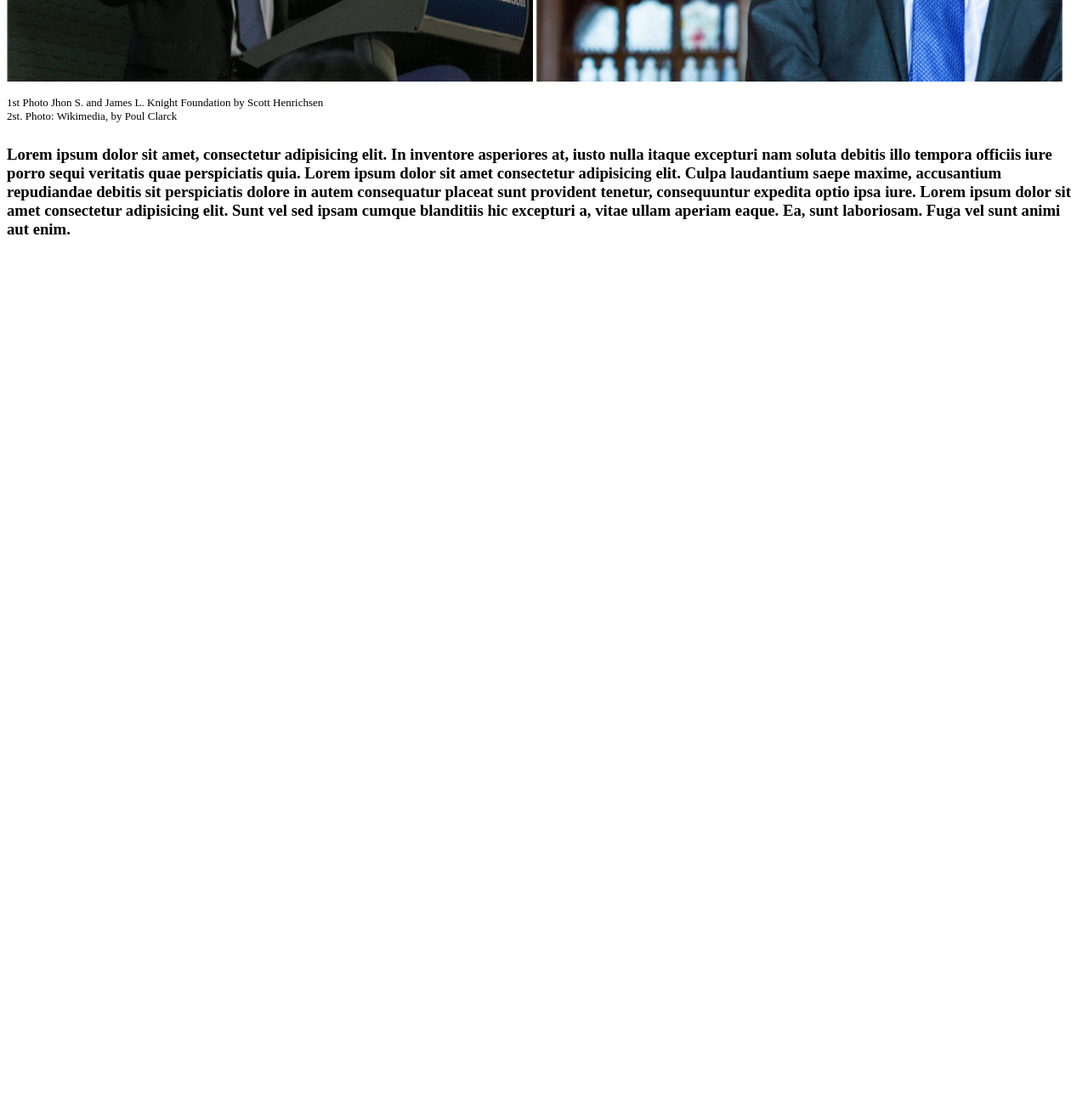
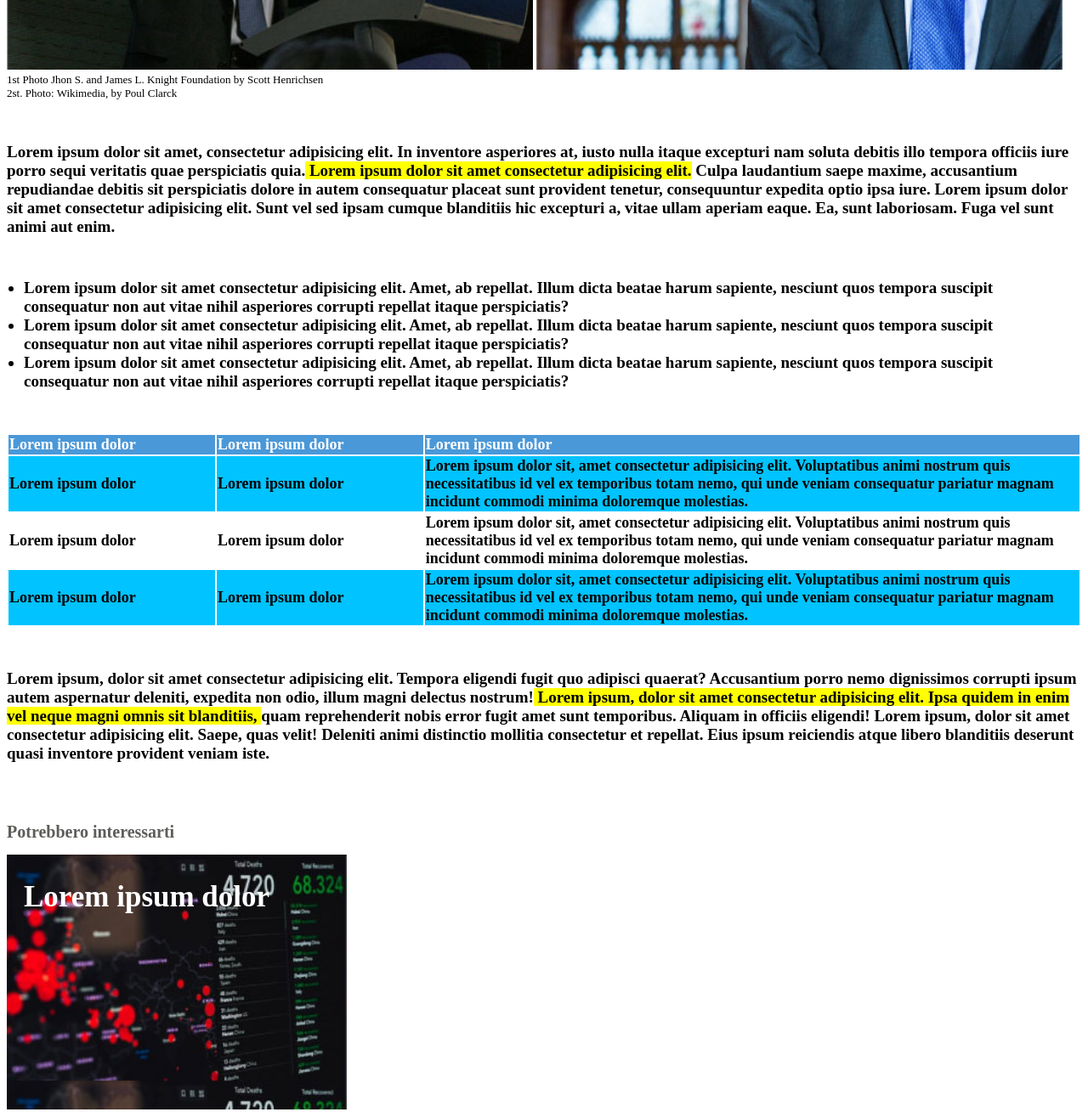
Before and after one commit to simone202120/html-css-booleaner, a plain HTML site: page index.html in a window 1280 px wide. Shown: the part 615-1924 px from the top of the page at 85% size. Before the commit the page ends 915 px from the top, so only its background shows below. Drawn offline with Linux system fonts and the light colour scheme.

Commit message:
esercizio finito

```diff
--- a/css/style.css
+++ b/css/style.css
@@ -3,17 +3,22 @@
     background-image: url(../img/pattern.png);
     background-size: contain;
     background-repeat:repeat-x;
+    height: 70px;
 
 }
 
 #logo-testa {
     width: 150px;
-    height: 100px;
+    height: 50px;
+    padding-top: 25px;
+    padding-bottom: 5px;
+    padding-left: 5px;
 }
 
 #scritto{
     color: rgb(92, 94, 90);
     font-weight: 500;
+
 }
 #theBo{
     color: rgb(47, 158, 248);
@@ -36,8 +41,81 @@
 .FotoTim{
 font-weight: 500;
 font-size: 13px;
+margin-top: 20px;
+
 }
 
+#DescrizioneFoto{
+    margin-top: 0px;
+}
 .Lorem1{
- font-size: 26px;
+ font-size: 19px;
+ font-weight: 700;
+ margin-top: 50px;
 }
+.evidenzia{
+    background-color: yellow;
+}
+
+.Lista{
+    font-size: 19px;
+    font-weight: 700;
+    margin-top: 50px;
+    margin-left: -20px;
+    margin-bottom: 50px;
+    }
+
+table {
+    font-size: 18px;
+    font-weight: 700;
+
+
+}
+
+td{
+    width: 250px;
+}
+#colonna{
+    width: 800px;
+}
+#testa-tabella{
+    background-color: rgb(74, 152, 216);
+    color: white;
+}
+#riga-dispari {
+    background-color: rgb(0, 195, 255);
+}
+.foot{
+    font-size: 20px;
+    font-weight: 700;
+    color: rgb(92, 94, 90);
+    margin-top: 70px;
+}
+
+.immagini1{
+    height: 300px;
+    width: 400px;
+    background-image: url(../img/graph.jpg);
+    color: white;
+    font-size: 35px;
+    font-weight: 700;
+    background-size: contain;
+    margin-top: -20px;
+}
+
+.immagini2{
+    height: 300px;
+    width: 400px;
+    background-image: url(../img/monitor.jpg);
+    color: white;
+    font-size: 35px;
+    font-weight: 700;
+    background-size: contain;
+
+
+}
+
+.lorem2{
+    padding-top: 30px;
+    padding-left: 20px;
+}
--- a/index.html
+++ b/index.html
@@ -31,10 +31,63 @@
                 </p>
             </div>
 
-             <p class="Lorem1"><h3>Lorem ipsum dolor sit amet, consectetur adipisicing elit. In inventore asperiores at, iusto nulla itaque excepturi nam soluta debitis illo tempora officiis iure porro sequi veritatis quae perspiciatis quia. Lorem ipsum dolor sit amet consectetur adipisicing elit. Culpa laudantium saepe maxime, accusantium repudiandae debitis sit perspiciatis dolore in autem consequatur placeat sunt provident tenetur, consequuntur expedita optio ipsa iure. Lorem ipsum dolor sit amet consectetur adipisicing elit. Sunt vel sed ipsam cumque blanditiis hic excepturi a, vitae ullam aperiam eaque. Ea, sunt laboriosam. Fuga vel sunt animi aut enim.</h3>
+                 <p class="Lorem1">Lorem ipsum dolor sit amet, consectetur adipisicing elit. In inventore asperiores at, iusto nulla itaque excepturi nam soluta debitis illo tempora officiis iure porro sequi veritatis quae perspiciatis quia.<span class="evidenzia"> Lorem ipsum dolor sit amet consectetur adipisicing elit.</span> Culpa laudantium saepe maxime, accusantium repudiandae debitis sit perspiciatis dolore in autem consequatur placeat sunt provident tenetur, consequuntur expedita optio ipsa iure. Lorem ipsum dolor sit amet consectetur adipisicing elit. Sunt vel sed ipsam cumque blanditiis hic excepturi a, vitae ullam aperiam eaque. Ea, sunt laboriosam. Fuga vel sunt animi aut enim.</p>
 
-             </p>
+                 <div class="Lista">
+                     <ul>
+
+                         <li>Lorem ipsum dolor sit amet consectetur adipisicing elit. Amet, ab repellat. Illum dicta beatae harum sapiente, nesciunt quos tempora suscipit consequatur non aut vitae nihil asperiores corrupti repellat itaque perspiciatis?</li>
+                         <li>Lorem ipsum dolor sit amet consectetur adipisicing elit. Amet, ab repellat. Illum dicta beatae harum sapiente, nesciunt quos tempora suscipit consequatur non aut vitae nihil asperiores corrupti repellat itaque perspiciatis?</li>
+                         <li>Lorem ipsum dolor sit amet consectetur adipisicing elit. Amet, ab repellat. Illum dicta beatae harum sapiente, nesciunt quos tempora suscipit consequatur non aut vitae nihil asperiores corrupti repellat itaque perspiciatis?</li>
+
+                     </ul>
+                 </div>
+
+                 <!--Tabella-->
+
+            <table>
+                <thead>
+                    <tr id="testa-tabella">
+                    <td>Lorem ipsum dolor</td>
+                    <td>Lorem ipsum dolor</td>
+                    <td>Lorem ipsum dolor</td>
+                    </tr>
+                </thead>
+                <tbody>
+                    <tr id="riga-dispari">
+                        <td>Lorem ipsum dolor</td>
+                        <td>Lorem ipsum dolor</td>
+                        <td id="colonna">Lorem ipsum dolor sit, amet consectetur adipisicing elit. Voluptatibus animi nostrum quis necessitatibus id vel ex temporibus totam nemo, qui unde veniam consequatur pariatur magnam incidunt commodi minima doloremque molestias.</td>
+                    </tr>
+                    <tr id="riga-pari">
+                        <td>Lorem ipsum dolor</td>
+                        <td>Lorem ipsum dolor</td>
+                        <td id="colonna">Lorem ipsum dolor sit, amet consectetur adipisicing elit. Voluptatibus animi nostrum quis necessitatibus id vel ex temporibus totam nemo, qui unde veniam consequatur pariatur magnam incidunt commodi minima doloremque molestias.</td>
+                    </tr>
+                    <tr id="riga-dispari">
+                        <td>Lorem ipsum dolor</td>
+                        <td>Lorem ipsum dolor</td>
+                        <td id="colonna">Lorem ipsum dolor sit, amet consectetur adipisicing elit. Voluptatibus animi nostrum quis necessitatibus id vel ex temporibus totam nemo, qui unde veniam consequatur pariatur magnam incidunt commodi minima doloremque molestias.</td>
+                    </tr>
+                </tbody>
+            </table>
+
+            <p class="Lorem1">Lorem ipsum, dolor sit amet consectetur adipisicing elit. Tempora eligendi fugit quo adipisci quaerat? Accusantium porro nemo dignissimos corrupti ipsum autem aspernatur deleniti, expedita non odio, illum magni delectus nostrum!<span class="evidenzia"> Lorem ipsum, dolor sit amet consectetur adipisicing elit. Ipsa quidem in enim vel neque magni omnis sit blanditiis, </span>quam reprehenderit nobis error fugit amet sunt temporibus. Aliquam in officiis eligendi! Lorem ipsum, dolor sit amet consectetur adipisicing elit. Saepe, quas velit! Deleniti animi distinctio mollitia consectetur et repellat. Eius ipsum reiciendis atque libero blanditiis deserunt quasi inventore provident veniam iste.</p>
+
         </main>
+
+        <footer>
+            <p class="foot">Potrebbero interessarti</p>
+
+            <div class="immagini1">
+                <p class="lorem2">Lorem ipsum dolor</p>
+            </div>
+
+            <div class="immagini2">
+                <p class="lorem2">Lorem ipsum dolor</p>
+            </div>
+
+        </footer>
 
 
     <body>
```
